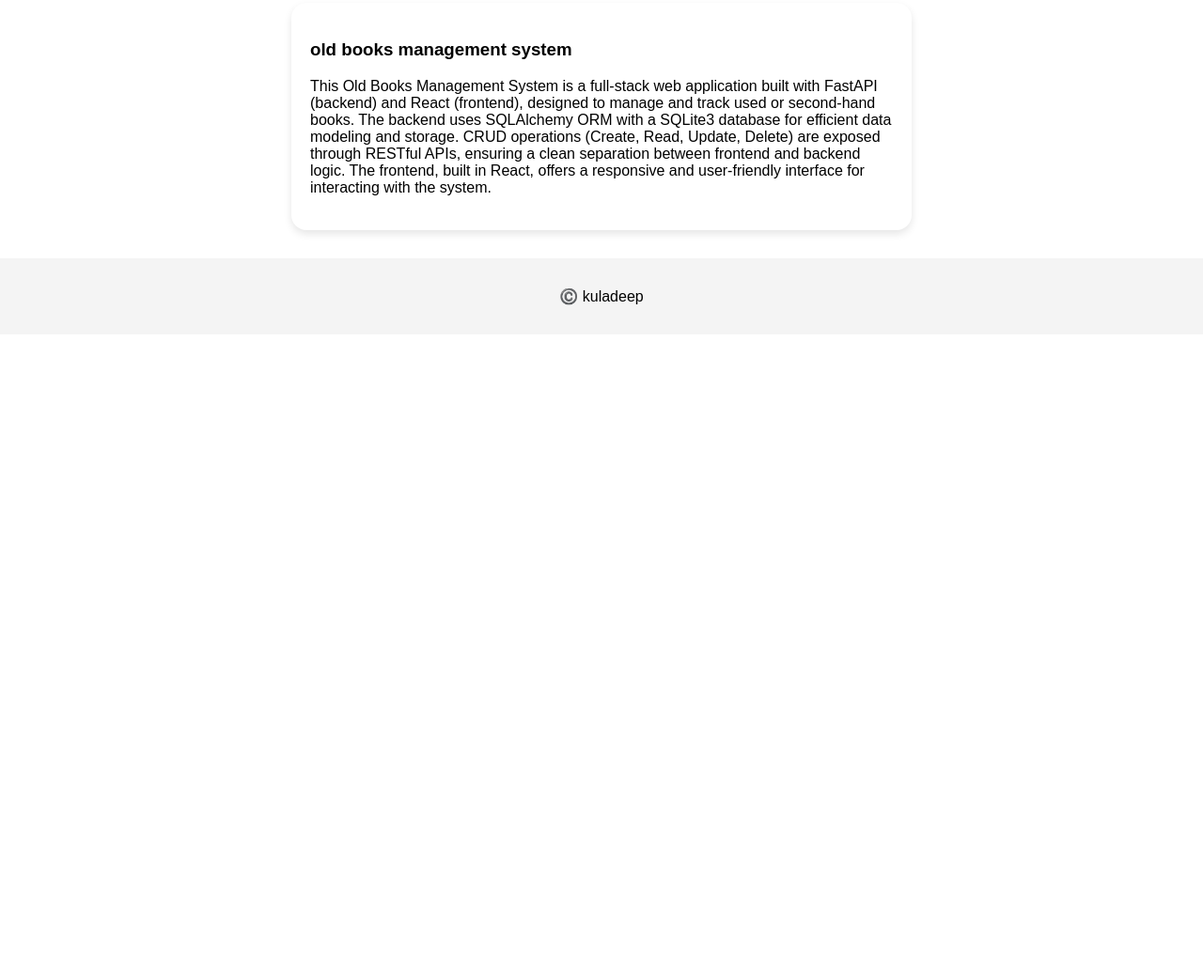
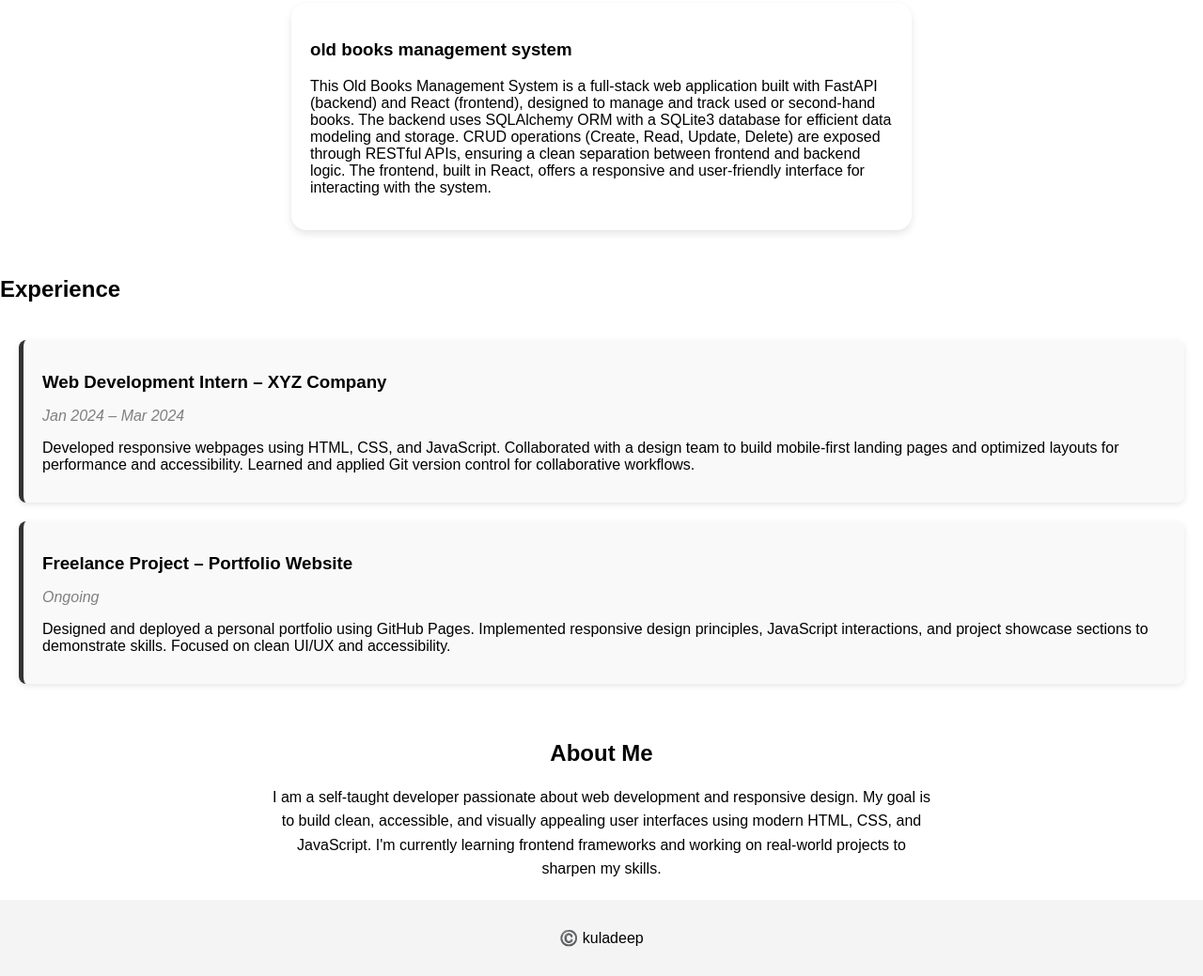
Before and after one commit to VUPPUKULADEEP/VUPPUKULADEEP, a plain HTML site: page index.html in a window 1280 px wide. Shown: the part 644-1683 px from the top of the page at 94% size. Before the commit the page ends 1000 px from the top, so only its background shows below. Drawn offline with Linux system fonts and the light colour scheme.

Commit message:
added about and experience

```diff
--- a/index.html
+++ b/index.html
@@ -49,6 +49,33 @@
                 </p>
             </div>
         </section>
+        <h2 id="experience">Experience</h2>
+<section class="experience">
+  <div class="experience-item">
+    <h3>Web Development Intern – XYZ Company</h3>
+    <p class="duration">Jan 2024 – Mar 2024</p>
+    <p>
+      Developed responsive webpages using HTML, CSS, and JavaScript.
+      Collaborated with a design team to build mobile-first landing pages and optimized layouts for performance and accessibility.
+      Learned and applied Git version control for collaborative workflows.
+    </p>
+  </div>
+  <div class="experience-item">
+    <h3>Freelance Project – Portfolio Website</h3>
+    <p class="duration">Ongoing</p>
+    <p>
+      Designed and deployed a personal portfolio using GitHub Pages.
+      Implemented responsive design principles, JavaScript interactions, and project showcase sections to demonstrate skills.
+      Focused on clean UI/UX and accessibility.
+    </p>
+  </div>
+</section>
+
+        <section class="about">
+  <h2>About Me</h2>
+  <p>I am a self-taught developer passionate about web development and responsive design. My goal is to build clean, accessible, and visually appealing user interfaces using modern HTML, CSS, and JavaScript. I'm currently learning frontend frameworks and working on real-world projects to sharpen my skills.</p>
+</section>
+
     </main>
     <footer id="contact">
         <p>©️ kuladeep</p>
--- a/styles.css
+++ b/styles.css
@@ -11,6 +11,8 @@ body{
     align-items: center;
     justify-content: center;
     gap: 3%;
+      padding:20px;
+    text-align:center;
 }
 
 .profile-pic{
@@ -45,10 +47,7 @@ nav a{
     text-decoration: none;
 }
 
-.intro{
-    padding:20px;
-    text-align:center;
-}
+
 
 .Projects {
     padding: 20px;
@@ -93,6 +92,42 @@ footer{
 }
 
 
+.about {
+    padding: 20px;
+    text-align: center;
+}
+.about p {
+    max-width: 700px;
+    margin: auto;
+    font-size: 1rem;
+    line-height: 1.6;
+}
+
+.experience {
+  padding: 20px;
+  display: flex;
+  flex-direction: column;
+  gap: 20px;
+}
+
+.experience-item {
+  background-color: #f9f9f9;
+  border-left: 5px solid #333;
+  padding: 15px 20px;
+  border-radius: 8px;
+  box-shadow: 0 2px 6px rgba(0,0,0,0.1);
+}
+
+.experience-item h3 {
+  margin-bottom: 5px;
+}
+
+.duration {
+  font-style: italic;
+  color: gray;
+  margin-bottom: 10px;
+}
+
 
 @media (max-width: 768px) {
   nav ul {
```
